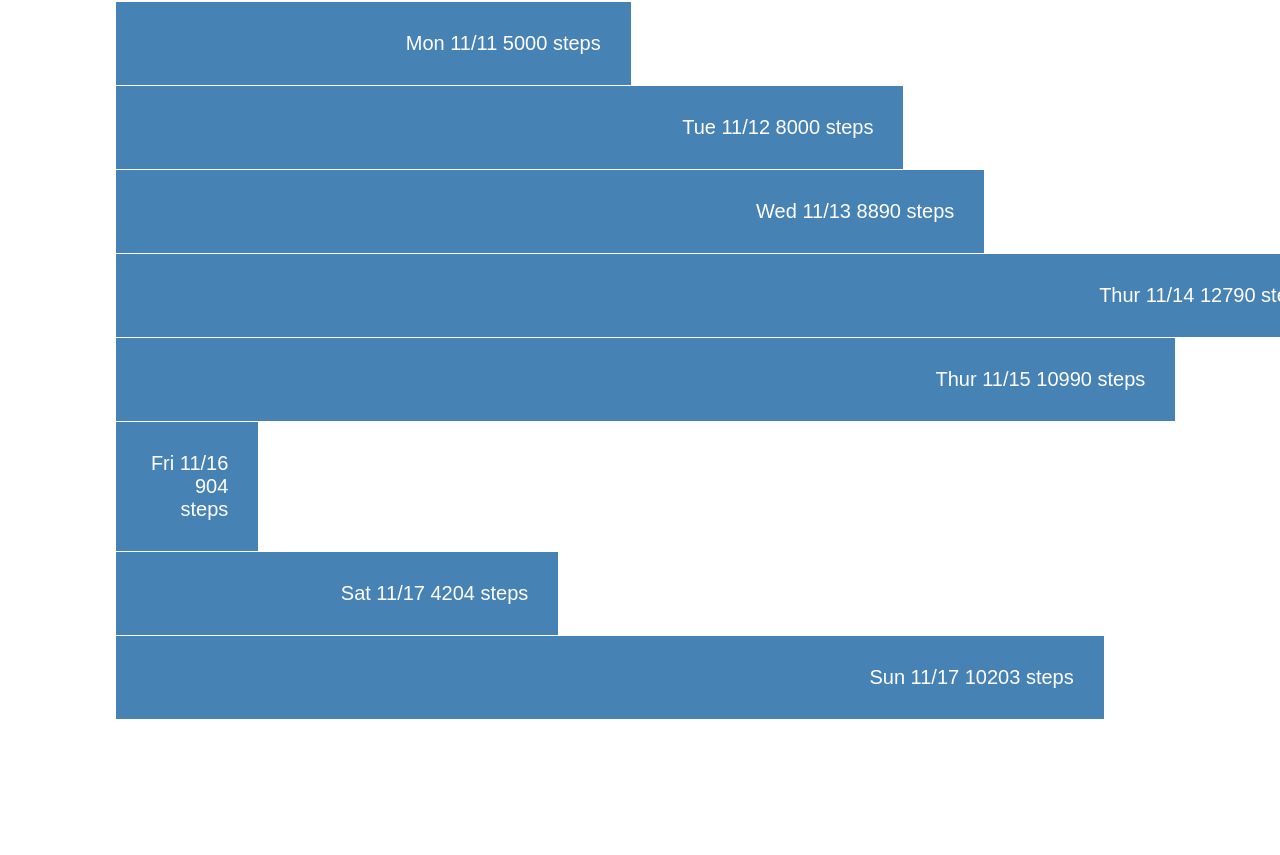
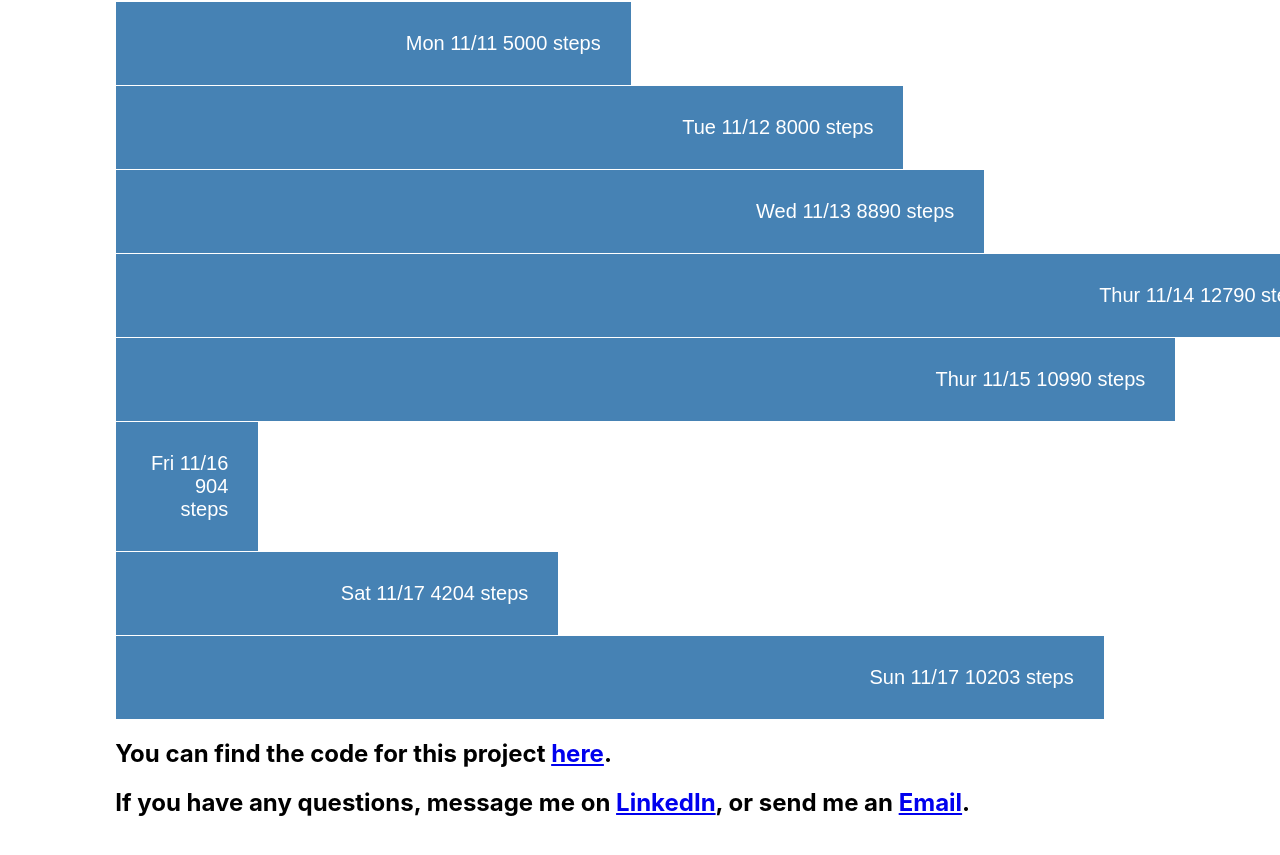
Before and after one commit to latoyaallen/the-first-30-back, a React (Create React App) app: page / in a window 1280 px wide. Shown: the part 235-1090 px from the top of the page. Before the commit the page ends 1004 px from the top, so only its background shows below. Built offline with nearby package versions, Linux system fonts and the light colour scheme.

Commit message:
Refactor out components

```diff
--- a/src/App.js
+++ b/src/App.js
@@ -2,6 +2,9 @@ import React from 'react';
 import './App.css';
 import * as d3 from 'd3'
 import steps from './data/steps';
+import Email from './components/Email';
+import LinkedIn from './components/LinkedIn';
+import Github from './components/Github';
 import { StyleSheet, css } from 'aphrodite';
 
 const styles = StyleSheet.create({
@@ -58,6 +61,8 @@ class App extends React.Component {
         <div className={css(styles.fitbitStepChart)}>
           <div className="App">
           </div>
+          <h2> You can find the code for this project {<Github />}. </h2>
+          <h2> If you have any questions, message me on {<LinkedIn />}, or send me an {<Email />}. </h2>
         </div>
       </React.Fragment>
     )
--- /dev/null
+++ b/src/components/Email.js
@@ -0,0 +1,11 @@
+import React from 'react';
+const Email = () => (
+  <a
+    href="mailto:me@allen-labs.com"
+    target="_blank"
+    rel="noopener noreferrer">
+    Email
+  </a>
+);
+
+export default Email;
--- /dev/null
+++ b/src/components/Github.js
@@ -0,0 +1,11 @@
+import React from 'react';
+const Github = () => (
+  <a
+    href="https://github.com/latoyaallen/the-first-30-back/blob/master/src/App.js"
+    target="_blank"
+    rel="noopener noreferrer">
+    here
+  </a>
+);
+
+export default Github;
--- /dev/null
+++ b/src/components/LinkedIn.js
@@ -0,0 +1,11 @@
+import React from 'react';
+const LinkedIn = () => (
+  <a
+    href="https://www.linkedin.com/in/latoyaellisallen/"
+    target="_blank"
+    rel="noopener noreferrer">
+    LinkedIn
+  </a>
+);
+
+export default LinkedIn;
```
